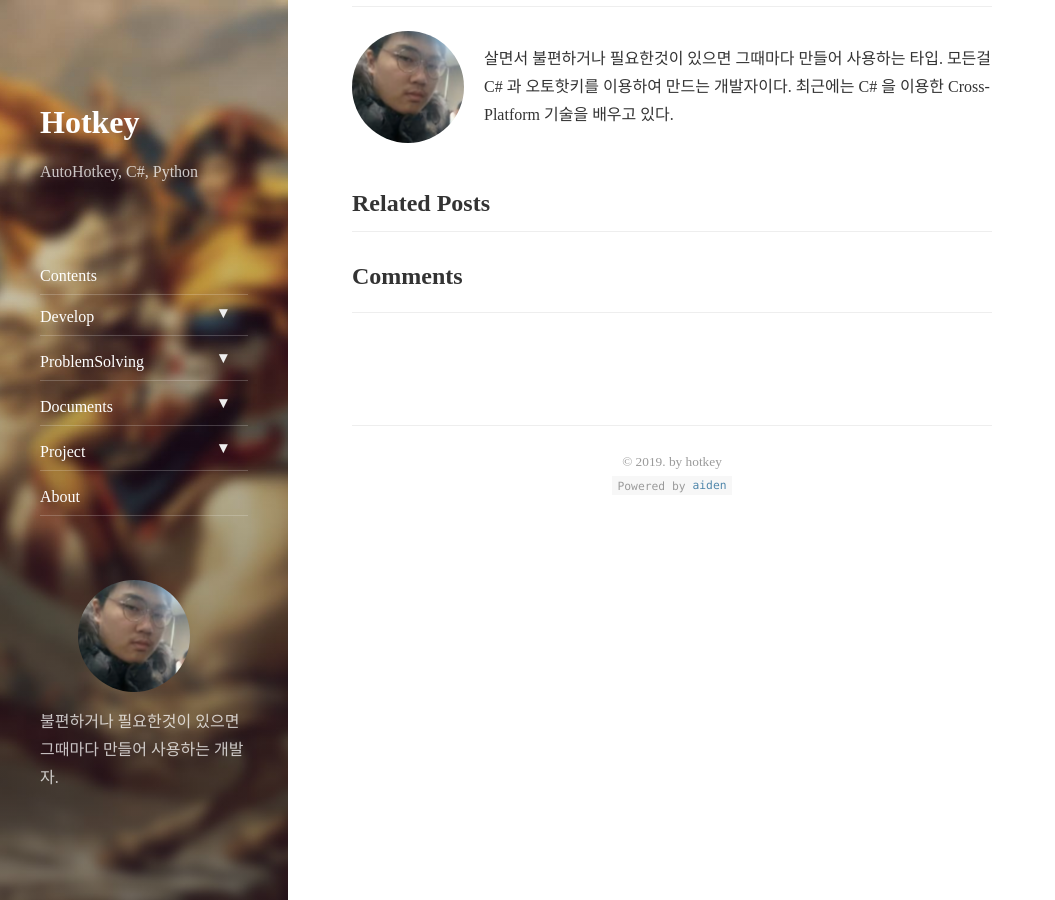
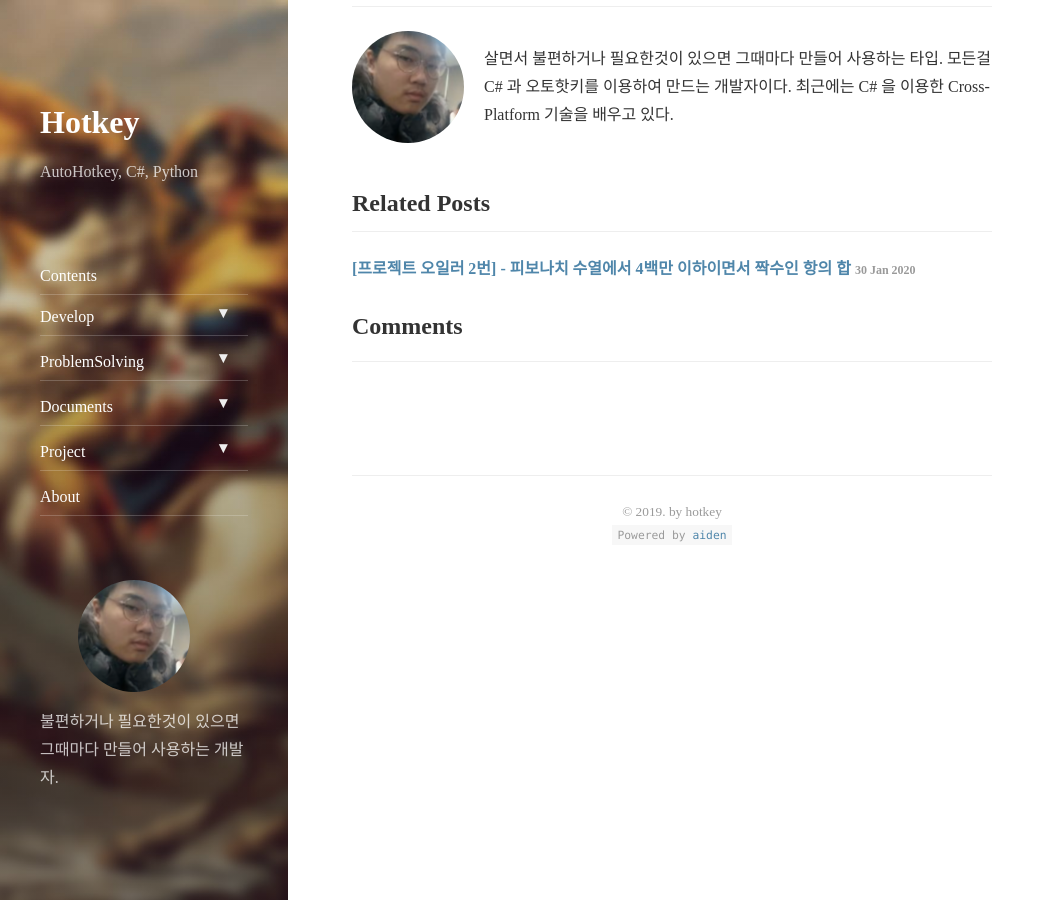
Before and after one commit to Hot-key/hot-key.github.io.old, a Jekyll site: the page built from _posts/2020-01-30-ps-projecteuler-1.md, in a window 1280 px wide and 900 px high, scrolled down 1463 px. Shown: the whole window, without its empty margins (0-1055 px from the left). Built offline with Jekyll 4.4.1, drawn with Linux system fonts in a browser that asks for light colours; nearby versions of some CDN libraries; comment, search, counter and statistics services are not loaded; part of the change alters nothing that is shown.

Commit message:
2020-01-30

````diff
--- a/_posts/2020-01-30-ps-projecteuler-1.md
+++ b/_posts/2020-01-30-ps-projecteuler-1.md
@@ -5,7 +5,7 @@ subtitle:   "1000보다 작은 자연수 중에서 3 또는 5의 배수를 모
 categories: ps
 tags: euler
 ---
-## 1000보다 작은 자연수 중에서 3 또는 5의 배수를 모두 더하면?
+## **1000보다 작은 자연수 중에서 3 또는 5의 배수를 모두 더하면?**
 
 >10보다 작은 자연수 중에서 3 또는 5의 배수는 3, 5, 6, 9 이고, 이것을 모두  더하면 23입니다.
 >
--- /dev/null
+++ b/_posts/2020-01-30-ps-projecteuler-2.md
@@ -0,0 +1,71 @@
+---
+layout: post
+title:  "[프로젝트 오일러 2번] - 피보나치 수열에서 4백만 이하이면서 짝수인 항의 합"
+subtitle:   "피보나치 수열에서 4백만 이하이면서 짝수인 항의 합"
+categories: ps
+tags: euler
+---
+
+## **피보나치 수열에서 4백만 이하이면서 짝수인 항의 합**
+
+>피보나치 수열의 각 항은 바로 앞의 항 두 개를 더한 것이 됩니다. 1과 2로 시작하는 경우 이 수열은 아래와 같습니다.
+>>1, 2, 3, 5, 8, 13, 21, 34, 55, 89, ...
+>
+>짝수이면서 4백만 이하인 모든 항을 더하면 얼마가 됩니까?
+
+먼저 피보나치 수를 만들어주는 시퀀스를 만들어보자.
+
+피보나치 수열은 위에 나와있는것 처럼 바로 앞 2개의 향을 더한 것이다.
+이는 재귀함수를 통하여 만들 수 있다.
+
+```fsharp
+let rec fiboSeq(num1) (num2) (endNum) =
+    seq{
+        if(endNum > num2) then
+            yield (num1 + num2)
+            yield! fidoSeq1 num2 (num1 + num2) (endNum)
+    }
+```
+위의 코드는 재귀를 이용하여 endNum까지 피보나치를 만드는 함수이다.
+저걸 그대로 사용해도 답을 구할 수 있지만 endNum 이라는 값이 큰 의미 없이 전달되는것 같다.
+한번 이걸 수정하여 보자.
+
+`Seq.unfold` 를 이용하여 계산 함수에서 시퀀스를 생성 하고 시퀀스의 후속 요소를 생성 하도록 만들 수 있다.
+
+```fsharp
+let fiboSeq =
+    Seq.unfold (fun(a,b) -> Some(a+b,(b, a+b))) (0,1)
+```
+위의 재귀를 이용한 방식보다 코드가 깔끔해졌다.
+
+`Seq.unfold` 함수는 Some을 이용하여 자기자신을 다시 계산하여 후속요소를 만드는 기능을 가지고 있다.
+
+Some의 첫번째 인자는 시퀀스를 통하여 반환할 값이다
+즉 위의 재귀코드에 있는 `yield (num1 + num2)` 부분과 동일하다.
+
+두번째 인자는 자신을 다시 호출하여 전달할 값이다.
+이는 재귀코드의 `yield! fidoSeq1 num2 (num1 + num2) (endNum)` 부분에서 호출을 위하여 사용하는 인자와 동일하다.
+
+또한 None 값을 반환하여 시퀀스를 종료 할 수 있다.
+`Seq.unfold` 의 뒤 `(1,1)`는 시퀀스를 처음 시작하기 위한 값이다.
+
+피보나치 수열을 반환하는 무한 시퀀스를 만들었다.
+
+다음으로는 무한 시퀀스에서 값을 추출해보자.
+
+```fsharp
+let solve endNum =
+    fiboSeq
+    |> Seq.takeWhile( fun x -> x <= endNum)
+    |> Seq.filter(fun x -> x%2 = 0)
+    |> Seq.sum
+```
+fiboSeq 는 무한 시퀀스이므로 그냥 사용 할 수는 없다.
+그러므로 `Seq.takeWhile`을 이용하여 특정 값까지 가져오는 작업을 한다.
+이후 `Seq.filter`로 위 문제의 조건으로 나와있는 짝수를 판별하여 `Seq.sum`에 넘겨준다.
+마지막으로 solve 함수를 호출하면 끝이다.
+
+```fsharp
+solve 4000000
+```
+4613732
````
